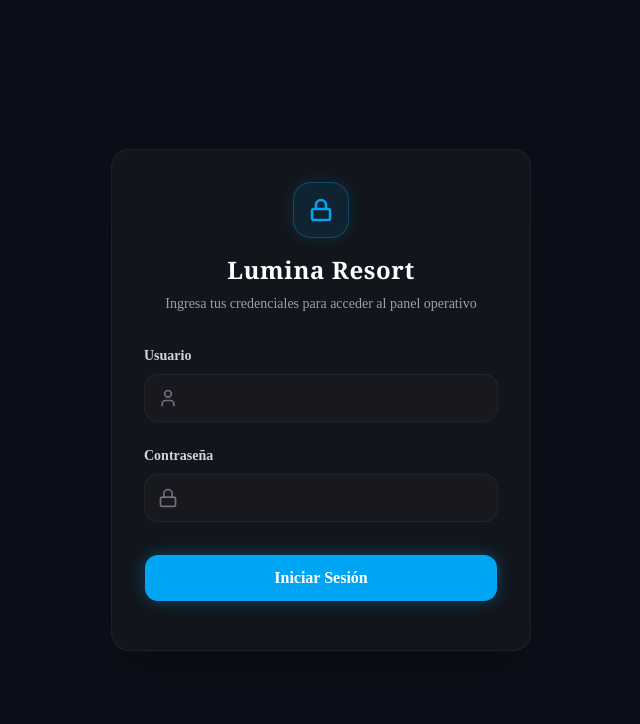
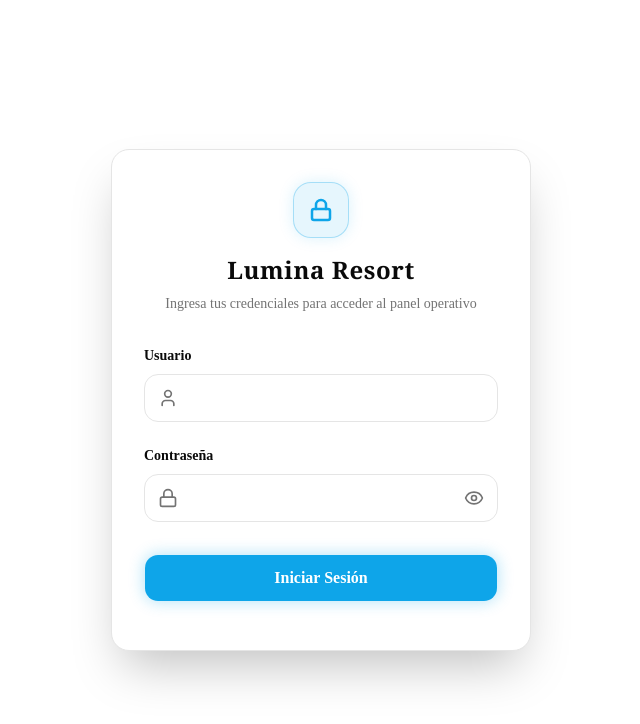
Before and after one commit to esteban-abanto-2709/UTP-CursoIntegrador-HotelManagement, a Next.js app in the folder apps/web/: page /login in a window 1280 px wide. Shown: the top 724 px of the page, without its empty margins (319-959 px from the left). Built offline with nearby package versions, Linux system fonts and the light colour scheme; no server answers.

Commit message:
feat(styles): update global styles for light theme support and enhance component styling across the application

```diff
--- a/apps/web/src/app/dashboard/layout.tsx
+++ b/apps/web/src/app/dashboard/layout.tsx
@@ -19,8 +19,8 @@ export default function DashboardLayout({
         <AppSidebar />
         <main className="flex-1 w-full flex flex-col overflow-hidden">
           <div className="sticky top-0 z-10 flex h-16 items-center gap-4 border-b border-border/50 bg-background/80 backdrop-blur-xl px-6 shadow-none">
-            <SidebarTrigger className="text-zinc-500 hover:text-white transition-colors" />
-            <h1 className="font-bold text-xl tracking-tight text-white">
+            <SidebarTrigger className="text-muted-foreground hover:text-foreground transition-colors" />
+            <h1 className="font-bold text-xl tracking-tight text-foreground">
               Dashboard
             </h1>
           </div>
--- a/apps/web/src/app/dashboard/staff/EmployeeFormDialog.tsx
+++ b/apps/web/src/app/dashboard/staff/EmployeeFormDialog.tsx
@@ -255,7 +255,7 @@ export function EmployeeFormDialog({ open, onOpenChange, onSuccess }: Props) {
                     <FormItem>
                       <FormLabel>Fecha de Nacimiento</FormLabel>
                       <FormControl>
-                        <Input type="date" className="[color-scheme:dark]" disabled={isSubmitting} {...field} />
+                        <Input type="date" className="[color-scheme:light]" disabled={isSubmitting} {...field} />
                       </FormControl>
                       <FormMessage />
                     </FormItem>
@@ -371,7 +371,7 @@ export function EmployeeFormDialog({ open, onOpenChange, onSuccess }: Props) {
                     <FormItem>
                       <FormLabel>Fecha de Inicio</FormLabel>
                       <FormControl>
-                        <Input type="date" className="[color-scheme:dark]" disabled={isSubmitting} {...field} />
+                        <Input type="date" className="[color-scheme:light]" disabled={isSubmitting} {...field} />
                       </FormControl>
                       <FormMessage />
                     </FormItem>
--- a/apps/web/src/app/globals.css
+++ b/apps/web/src/app/globals.css
@@ -47,34 +47,34 @@
   --radius-3xl: calc(var(--radius) * 2.2);
   --radius-4xl: calc(var(--radius) * 2.6);
 
-  /* STATUS COLORS (Semánticos - DARK THEME) */
-  --color-status-available-bg: var(--color-emerald-950);
-  --color-status-available-border: var(--color-emerald-900);
-  --color-status-available-border-hover: var(--color-emerald-800);
-  --color-status-available-text: var(--color-emerald-400);
-  --color-status-available-icon-bg: var(--color-emerald-900);
-  --color-status-available-icon-text: var(--color-emerald-400);
+  /* STATUS COLORS (Semánticos - LIGHT THEME) */
+  --color-status-available-bg: var(--color-emerald-50);
+  --color-status-available-border: var(--color-emerald-200);
+  --color-status-available-border-hover: var(--color-emerald-300);
+  --color-status-available-text: var(--color-emerald-700);
+  --color-status-available-icon-bg: var(--color-emerald-100);
+  --color-status-available-icon-text: var(--color-emerald-700);
 
-  --color-status-occupied-bg: var(--color-blue-950);
-  --color-status-occupied-border: var(--color-blue-900);
-  --color-status-occupied-border-hover: var(--color-blue-800);
-  --color-status-occupied-text: var(--color-blue-400);
-  --color-status-occupied-icon-bg: var(--color-blue-900);
-  --color-status-occupied-icon-text: var(--color-blue-400);
+  --color-status-occupied-bg: var(--color-blue-50);
+  --color-status-occupied-border: var(--color-blue-200);
+  --color-status-occupied-border-hover: var(--color-blue-300);
+  --color-status-occupied-text: var(--color-blue-700);
+  --color-status-occupied-icon-bg: var(--color-blue-100);
+  --color-status-occupied-icon-text: var(--color-blue-700);
 
-  --color-status-cleaning-bg: var(--color-amber-950);
-  --color-status-cleaning-border: var(--color-amber-900);
-  --color-status-cleaning-border-hover: var(--color-amber-800);
-  --color-status-cleaning-text: var(--color-amber-400);
-  --color-status-cleaning-icon-bg: var(--color-amber-900);
-  --color-status-cleaning-icon-text: var(--color-amber-400);
+  --color-status-cleaning-bg: var(--color-amber-50);
+  --color-status-cleaning-border: var(--color-amber-200);
+  --color-status-cleaning-border-hover: var(--color-amber-300);
+  --color-status-cleaning-text: var(--color-amber-700);
+  --color-status-cleaning-icon-bg: var(--color-amber-100);
+  --color-status-cleaning-icon-text: var(--color-amber-700);
 
-  --color-status-maintenance-bg: var(--color-zinc-900);
-  --color-status-maintenance-border: var(--color-zinc-800);
-  --color-status-maintenance-border-hover: var(--color-zinc-700);
-  --color-status-maintenance-text: var(--color-zinc-400);
-  --color-status-maintenance-icon-bg: var(--color-zinc-800);
-  --color-status-maintenance-icon-text: var(--color-zinc-400);
+  --color-status-maintenance-bg: var(--color-zinc-100);
+  --color-status-maintenance-border: var(--color-zinc-200);
+  --color-status-maintenance-border-hover: var(--color-zinc-300);
+  --color-status-maintenance-text: var(--color-zinc-600);
+  --color-status-maintenance-icon-bg: var(--color-zinc-200);
+  --color-status-maintenance-icon-text: var(--color-zinc-600);
 }
 
 :root {
@@ -84,8 +84,8 @@
   --card-foreground: oklch(0.145 0 0);
   --popover: oklch(1 0 0);
   --popover-foreground: oklch(0.145 0 0);
-  --primary: oklch(0.205 0 0);
-  --primary-foreground: oklch(0.985 0 0);
+  --primary: #0ea5e9;
+  --primary-foreground: #ffffff;
   --secondary: oklch(0.97 0 0);
   --secondary-foreground: oklch(0.205 0 0);
   --muted: oklch(0.97 0 0);
@@ -95,7 +95,7 @@
   --destructive: oklch(0.577 0.245 27.325);
   --border: oklch(0.922 0 0);
   --input: oklch(0.922 0 0);
-  --ring: oklch(0.708 0 0);
+  --ring: #0ea5e9;
   --chart-1: oklch(0.87 0 0);
   --chart-2: oklch(0.556 0 0);
   --chart-3: oklch(0.439 0 0);
@@ -104,12 +104,12 @@
   --radius: 0.625rem;
   --sidebar: oklch(0.985 0 0);
   --sidebar-foreground: oklch(0.145 0 0);
-  --sidebar-primary: oklch(0.205 0 0);
-  --sidebar-primary-foreground: oklch(0.985 0 0);
+  --sidebar-primary: #0ea5e9;
+  --sidebar-primary-foreground: #ffffff;
   --sidebar-accent: oklch(0.97 0 0);
   --sidebar-accent-foreground: oklch(0.205 0 0);
   --sidebar-border: oklch(0.922 0 0);
-  --sidebar-ring: oklch(0.708 0 0);
+  --sidebar-ring: #0ea5e9;
 }
 
 .dark {
--- a/apps/web/src/app/layout.tsx
+++ b/apps/web/src/app/layout.tsx
@@ -26,7 +26,7 @@ export default function RootLayout({
   return (
     <html
       lang="es"
-      className={`${geistSans.variable} ${geistMono.variable} h-full antialiased dark`}
+      className={`${geistSans.variable} ${geistMono.variable} h-full antialiased`}
     >
       <body className="min-h-full flex flex-col bg-background text-foreground">
         {children}
--- a/apps/web/src/app/login/page.tsx
+++ b/apps/web/src/app/login/page.tsx
@@ -9,7 +9,7 @@ import { toast } from "sonner";
 import api from "@/lib/axios";
 import { useAuthStore } from "@/store/authStore";
 import { routes } from "@/lib/routes";
-import { Lock, User, AlertCircle } from "lucide-react";
+import { Lock, User, AlertCircle, Eye, EyeOff } from "lucide-react";
 
 import { Button } from "@/components/ui/button";
 import {
@@ -31,6 +31,7 @@ export default function LoginPage() {
   const setAuth = useAuthStore((state) => state.setAuth);
   const [isLoading, setIsLoading] = useState(false);
   const [errorMsg, setErrorMsg] = useState<string | null>(null);
+  const [showPassword, setShowPassword] = useState(false);
 
   const form = useForm<z.infer<typeof formSchema>>({
     resolver: zodResolver(formSchema),
@@ -51,8 +52,6 @@ export default function LoginPage() {
       toast.success("¡Bienvenido a Lumina Resort!");
       router.push(routes.dashboard.home());
     } catch (error: unknown) {
-      // Extraemos el mensaje de la API, asegurándonos de que sea un string
-      // (a veces NestJS devuelve un array de errores de validación)
       const err = error as {
         response?: { data?: { message?: string | string[] } };
       };
@@ -64,7 +63,6 @@ export default function LoginPage() {
       setErrorMsg(message);
       toast.error(message);
 
-      // Limpiamos AMBOS campos como pediste
       form.reset({ username: "", password: "" });
     } finally {
       setIsLoading(false);
@@ -72,16 +70,16 @@ export default function LoginPage() {
   }
 
   return (
-    <div className="flex min-h-screen items-center justify-center bg-[#0B0F19] p-4">
-      <div className="w-full max-w-[420px] rounded-2xl border border-white/5 bg-[#12151C] p-8 shadow-2xl">
+    <div className="flex min-h-screen items-center justify-center bg-background p-4">
+      <div className="w-full max-w-[420px] rounded-2xl border border-border bg-card p-8 shadow-2xl">
         <div className="mb-8 flex flex-col items-center text-center">
-          <div className="mb-4 flex h-14 w-14 items-center justify-center rounded-2xl border border-sky-500/30 bg-sky-500/10 shadow-[0_0_15px_rgba(14,165,233,0.15)]">
-            <Lock className="h-6 w-6 text-sky-500" strokeWidth={2.5} />
+          <div className="mb-4 flex h-14 w-14 items-center justify-center rounded-2xl border border-primary/30 bg-primary/10 shadow-[0_0_15px_rgba(14,165,233,0.15)]">
+            <Lock className="h-6 w-6 text-primary" strokeWidth={2.5} />
           </div>
-          <h1 className="mb-2 text-2xl font-serif font-bold text-white tracking-wide">
+          <h1 className="mb-2 text-2xl font-serif font-bold text-foreground tracking-wide">
             Lumina Resort
           </h1>
-          <p className="text-sm text-zinc-400">
+          <p className="text-sm text-muted-foreground">
             Ingresa tus credenciales para acceder al panel operativo
           </p>
         </div>
@@ -93,14 +91,14 @@ export default function LoginPage() {
               name="username"
               render={({ field }) => (
                 <FormItem>
-                  <FormLabel className="text-sm font-semibold text-zinc-300">
+                  <FormLabel className="text-sm font-semibold text-foreground">
                     Usuario
                   </FormLabel>
                   <FormControl>
                     <div className="relative">
-                      <User className="absolute left-3.5 top-1/2 h-5 w-5 -translate-y-1/2 text-zinc-500" />
+                      <User className="absolute left-3.5 top-1/2 h-5 w-5 -translate-y-1/2 text-muted-foreground" />
                       <Input
-                        className="h-12 rounded-xl border-white/5 bg-[#090B0F] pl-11 text-white focus-visible:border-sky-500 focus-visible:ring-1 focus-visible:ring-sky-500"
+                        className="h-12 rounded-xl border-border bg-background pl-11 text-foreground focus-visible:border-primary focus-visible:ring-1 focus-visible:ring-primary"
                         {...field}
                         disabled={isLoading}
                       />
@@ -114,18 +112,30 @@ export default function LoginPage() {
               name="password"
               render={({ field }) => (
                 <FormItem>
-                  <FormLabel className="text-sm font-semibold text-zinc-300">
+                  <FormLabel className="text-sm font-semibold text-foreground">
                     Contraseña
                   </FormLabel>
                   <FormControl>
                     <div className="relative">
-                      <Lock className="absolute left-3.5 top-1/2 h-5 w-5 -translate-y-1/2 text-zinc-500" />
+                      <Lock className="absolute left-3.5 top-1/2 h-5 w-5 -translate-y-1/2 text-muted-foreground" />
                       <Input
-                        type="password"
-                        className="h-12 rounded-xl border-white/5 bg-[#090B0F] pl-11 text-white focus-visible:border-sky-500 focus-visible:ring-1 focus-visible:ring-sky-500"
+                        type={showPassword ? "text" : "password"}
+                        className="h-12 rounded-xl border-border bg-background pl-11 pr-11 text-foreground focus-visible:border-primary focus-visible:ring-1 focus-visible:ring-primary"
                         {...field}
                         disabled={isLoading}
                       />
+                      <button
+                        type="button"
+                        onClick={() => setShowPassword((v) => !v)}
+                        className="absolute right-3.5 top-1/2 -translate-y-1/2 text-muted-foreground hover:text-foreground transition-colors"
+                        tabIndex={-1}
+                      >
+                        {showPassword ? (
+                          <EyeOff className="h-5 w-5" />
+                        ) : (
+                          <Eye className="h-5 w-5" />
+                        )}
+                      </button>
                     </div>
                   </FormControl>
                 </FormItem>
@@ -133,7 +143,7 @@ export default function LoginPage() {
             />
             <Button
               type="submit"
-              className="mt-2 h-12 w-full rounded-xl bg-sky-500 text-base font-bold text-white hover:bg-sky-400 shadow-[0_0_15px_rgba(14,165,233,0.3)] transition-all hover:shadow-[0_0_25px_rgba(14,165,233,0.5)]"
+              className="mt-2 h-12 w-full rounded-xl bg-primary text-base font-bold text-primary-foreground hover:bg-primary/80 shadow-[0_0_15px_rgba(14,165,233,0.3)] transition-all hover:shadow-[0_0_25px_rgba(14,165,233,0.5)]"
               disabled={isLoading}
             >
               {isLoading ? "Verificando..." : "Iniciar Sesión"}
@@ -145,7 +155,7 @@ export default function LoginPage() {
           {(form.formState.errors.username?.message ||
             form.formState.errors.password?.message ||
             errorMsg) && (
-            <div className="flex items-start gap-3 rounded-xl border border-red-500/20 bg-red-500/10 p-4 text-red-400">
+            <div className="flex items-start gap-3 rounded-xl border border-destructive/20 bg-destructive/10 p-4 text-destructive">
               <AlertCircle className="mt-0.5 h-5 w-5 shrink-0" />
               <p className="text-sm font-medium">
                 {(form.formState.errors.username?.message as string) ||
```
Also changed, not shown: apps/web/src/app/dashboard/rooms/page.tsx (+37 -40 lines).
